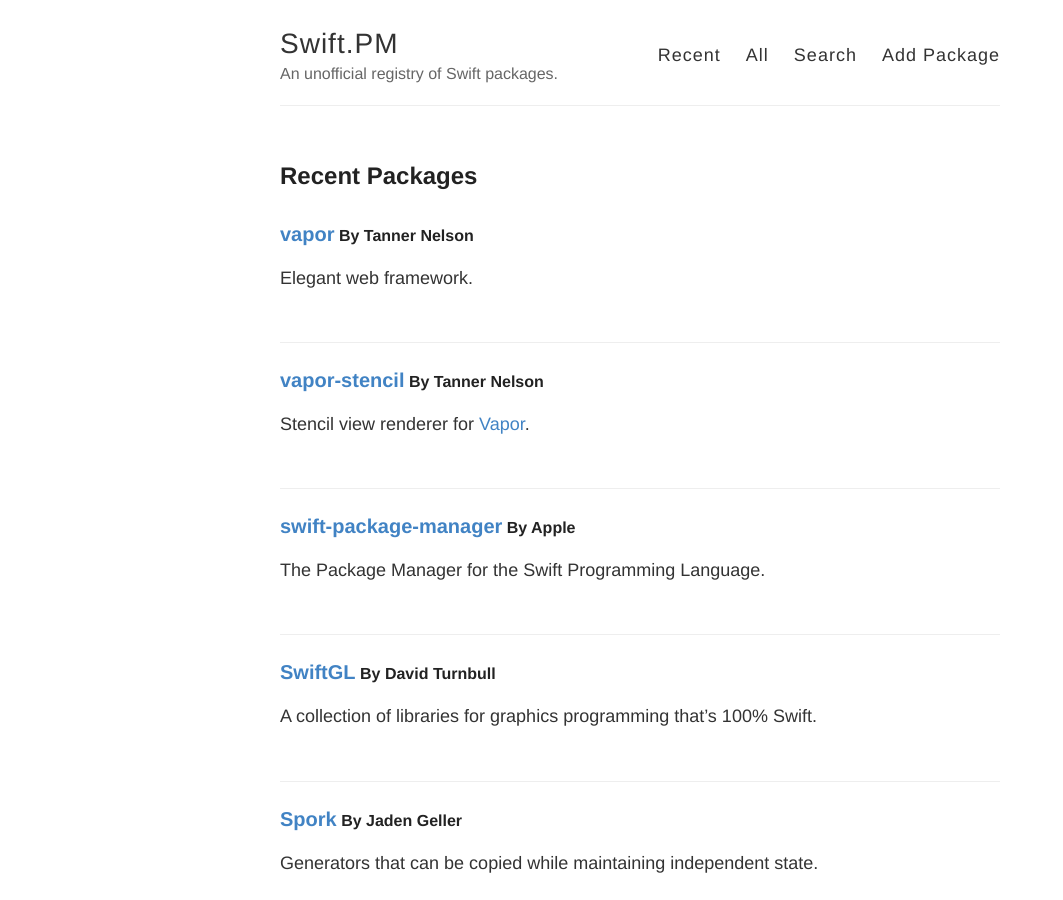
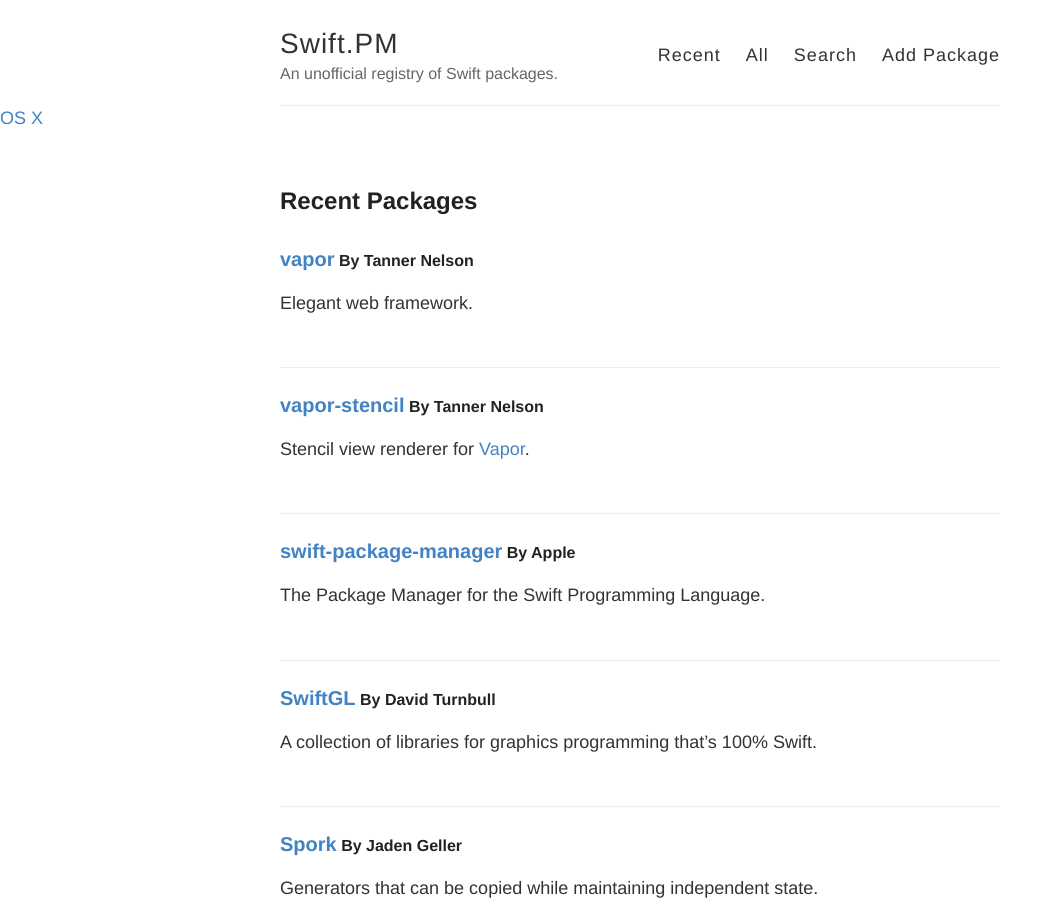
Before and after one commit to Swift-PM/Swift.PM-Site, a Jekyll site: the page built from index.html, in a window 1280 px wide and 900 px high. Shown: the whole window, without its empty margins (0-1063 px from the left). Built offline with Jekyll 4.4.1, drawn with Linux system fonts in a browser that asks for light colours; Markdown is read by kramdown in place of the engine named in the settings; the list of posts is cut into pages by our own code.

Commit message:
Add OS X tag

```diff
--- a/_layouts/default.html
+++ b/_layouts/default.html
@@ -36,6 +36,7 @@
           </nav>
         </header>
       </div>
+        <div><a href="/osx.html"><pre>OS X</pre></a></div>
     </div>
 
     <div id="main" role="main" class="container">
```
